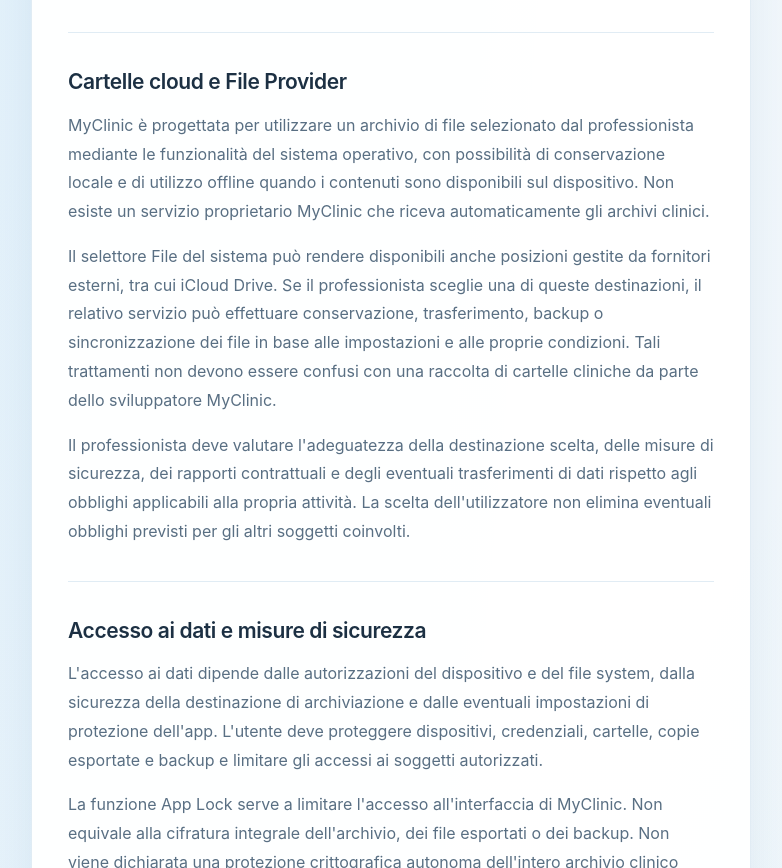
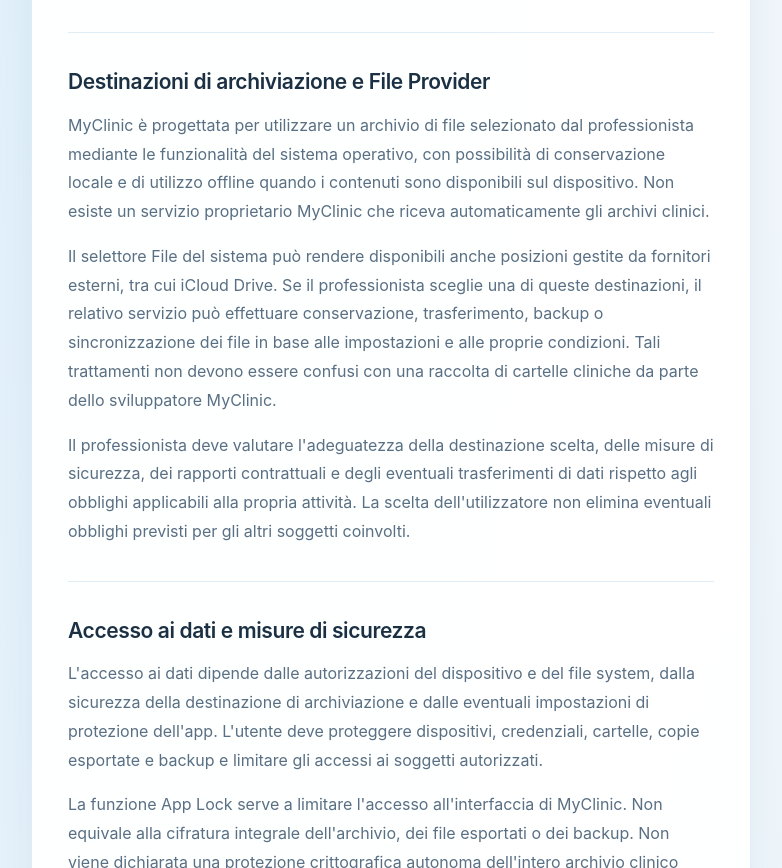
Before and after one commit to marcosapi96/app-info, a plain HTML site: page myclinic/privacy/index.html in a window 1280 px wide. Shown: the part 2829-3697 px from the top of the page, without its empty margins (249-1031 px from the left). Drawn offline with Linux system fonts and the light colour scheme.

Commit message:
MyClinic: uniforma titolo sezione privacy tra app e sito

```diff
--- a/myclinic/privacy/index.html
+++ b/myclinic/privacy/index.html
@@ -59,7 +59,7 @@ footer{display:flex;justify-content:space-between;flex-wrap:wrap;gap:12px;margin
 <p>Non significa che nessun dato possa mai lasciare il dispositivo: il sistema operativo, un File Provider scelto dall&#x27;utente, un calendario sincronizzato, un servizio di backup, un&#x27;esportazione o una comunicazione avviata dall&#x27;utente possono comportare trasferimenti o trattamenti da parte di terzi.</p>
 </section>
 <section class="policy-section">
-<h2>Cartelle cloud e File Provider</h2>
+<h2>Destinazioni di archiviazione e File Provider</h2>
 <p>MyClinic è progettata per utilizzare un archivio di file selezionato dal professionista mediante le funzionalità del sistema operativo, con possibilità di conservazione locale e di utilizzo offline quando i contenuti sono disponibili sul dispositivo. Non esiste un servizio proprietario MyClinic che riceva automaticamente gli archivi clinici.</p>
 <p>Il selettore File del sistema può rendere disponibili anche posizioni gestite da fornitori esterni, tra cui iCloud Drive. Se il professionista sceglie una di queste destinazioni, il relativo servizio può effettuare conservazione, trasferimento, backup o sincronizzazione dei file in base alle impostazioni e alle proprie condizioni. Tali trattamenti non devono essere confusi con una raccolta di cartelle cliniche da parte dello sviluppatore MyClinic.</p>
 <p>Il professionista deve valutare l&#x27;adeguatezza della destinazione scelta, delle misure di sicurezza, dei rapporti contrattuali e degli eventuali trasferimenti di dati rispetto agli obblighi applicabili alla propria attività. La scelta dell&#x27;utilizzatore non elimina eventuali obblighi previsti per gli altri soggetti coinvolti.</p>
```
